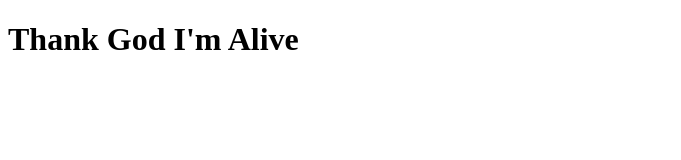
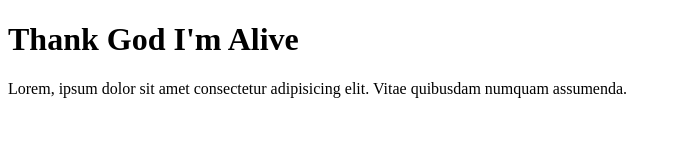
Before and after one commit to MakindeTobby/Start, a plain HTML site: page index.html in a window 1280 px wide. Shown: the whole page, without its empty margins (0-681 px from the left). Drawn offline with Linux system fonts and the light colour scheme.

Commit message:
Added a paragraph

```diff
--- a/index.html
+++ b/index.html
@@ -8,5 +8,9 @@
   </head>
   <body>
     <h1>Thank God I'm Alive</h1>
+    <p>
+      Lorem, ipsum dolor sit amet consectetur adipisicing elit. Vitae quibusdam
+      numquam assumenda.
+    </p>
   </body>
 </html>
```
